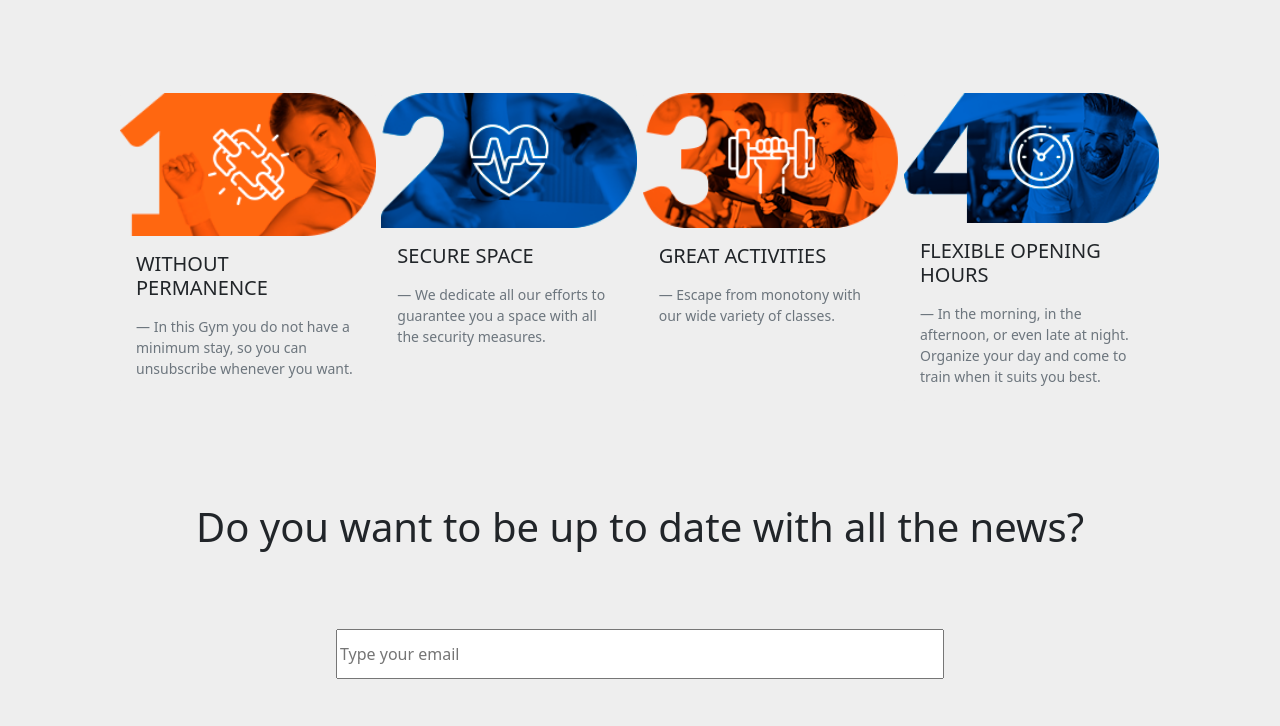
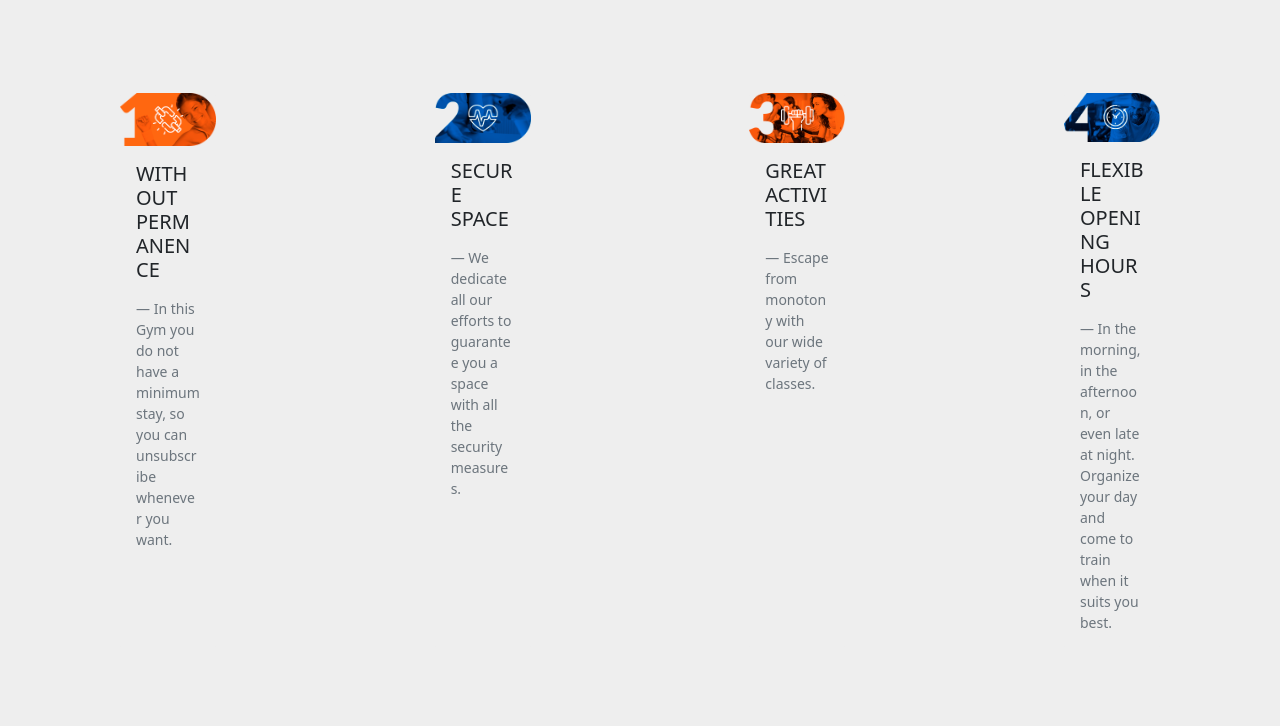
Before and after one commit to shebiraaja/School-Project-1, a plain HTML site: page index.html in a window 1280 px wide. Shown: the part 657-1383 px from the top of the page. Drawn offline with nearby package versions, Linux system fonts and the light colour scheme.

Commit message:
CHANGED MORE STYLES...UPDATING AT THE MOMENT , IF NOT UPDATING NOT SHOWING

```diff
--- a/index.html
+++ b/index.html
@@ -91,7 +91,7 @@
             <h1 class="d-flex justify-content-center display-2" style="margin-top: 50px;">Why This Gym?</h1>
             <div class="d-flex justify-content-between" style="margin: 100px 120px 100px 120px;">
 
-                <div class="card hover-zoom" style="width: 16rem; border: 0px;">
+                <div class="card hover-zoom" style="width: 6rem; border: 0px;">
                     <img src="./images/A1.png" class="card-img-top" alt="...">
                     <div class="card-body">
                         <h5>WITHOUT PERMANENCE</h5>
@@ -100,7 +100,7 @@
                     </div>
                 </div>
 
-                <div class="card" style="width: 16rem; border: 0px;">
+                <div class="card" style="width: 6rem; border: 0px;">
                     <img src="./images/A2.png" class="card-img-top" alt="...">
                     <div class="card-body">
                         <h5>SECURE SPACE</h5>
@@ -109,7 +109,7 @@
                     </div>
                 </div>
 
-                <div class="card" style="width: 16rem; border: 0px;">
+                <div class="card" style="width: 6rem; border: 0px;">
                     <img src="./images/A3.png" class="card-img-top" alt="...">
                     <div class="card-body">
                         <h5>GREAT ACTIVITIES</h5>
@@ -118,7 +118,7 @@
                     </div>
                 </div>
 
-                <div class="card" style="width: 16rem; border: 0px;">
+                <div class="card" style="width: 6rem; border: 0px;">
                     <img src="./images/A4.png" class="card-img-top" alt="...">
                     <div class="card-body">
                         <h5>FLEXIBLE OPENING HOURS</h5>
```
